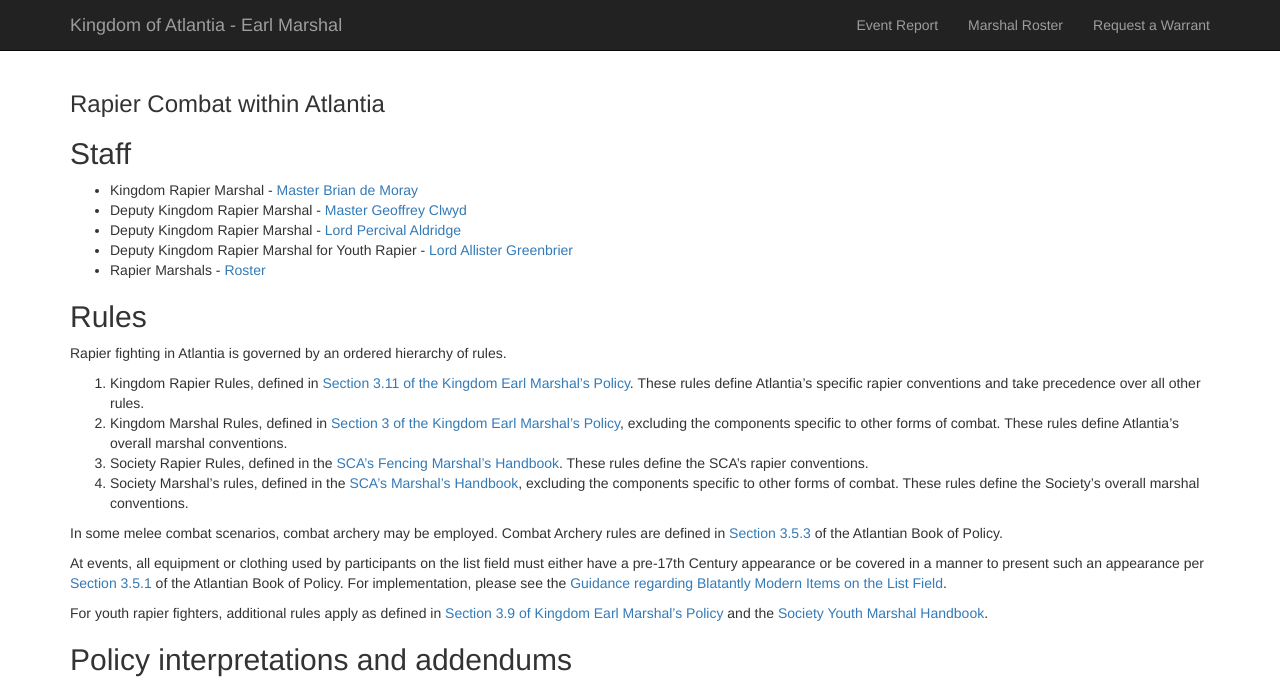
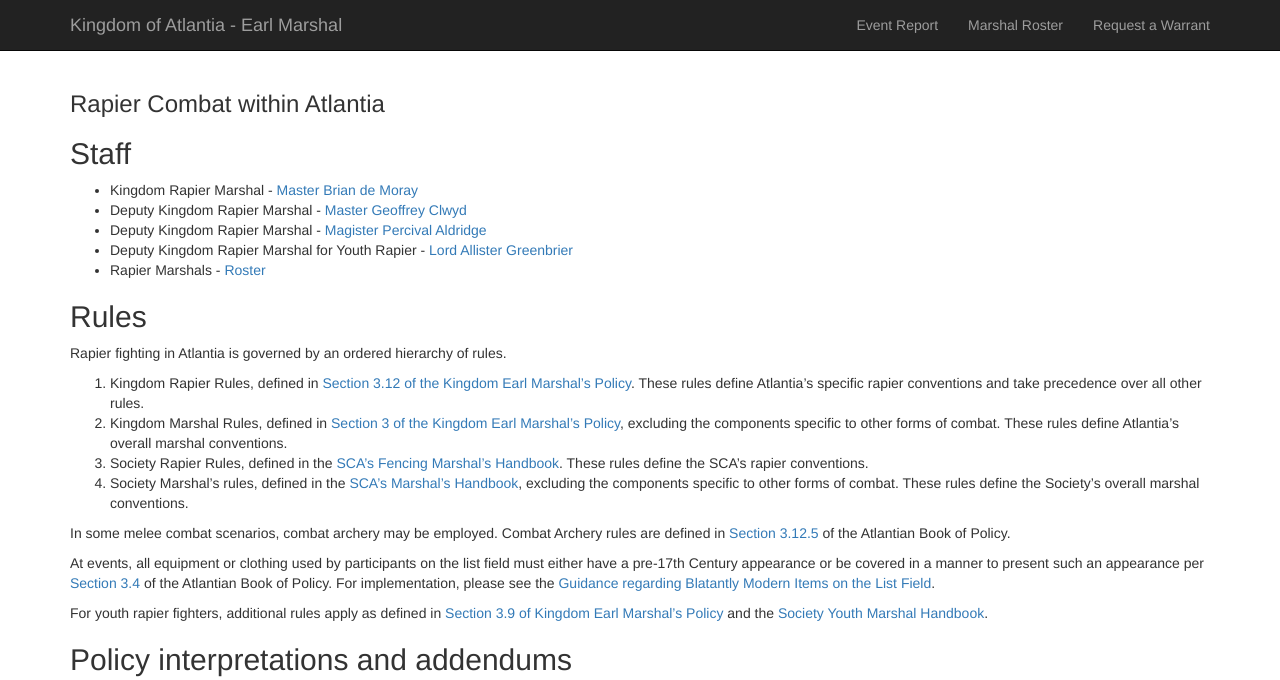
Before and after one commit to academie-de-espee/earl-marshal, a Jekyll site: the page built from rapier.md, in a window 1280 px wide. Shown: the top 680 px of the page. Built offline with Jekyll 4.4.1, drawn with Linux system fonts in a browser that asks for light colours.

Commit message:
Fixed my title.  Updated a number of section numbers to match the new rules published in April 2022

```diff
--- a/rapier.md
+++ b/rapier.md
@@ -7,7 +7,7 @@ layout: default
 
 * Kingdom Rapier Marshal - [Master Brian de Moray](https://warrant.atlantia.sca.org/user/1)
 * Deputy Kingdom Rapier Marshal - [Master Geoffrey Clwyd](https://warrant.atlantia.sca.org/user/1065)
-* Deputy Kingdom Rapier Marshal - [Lord Percival Aldridge](https://warrant.atlantia.sca.org/user/300)
+* Deputy Kingdom Rapier Marshal - [Magister Percival Aldridge](https://warrant.atlantia.sca.org/user/300)
 * Deputy Kingdom Rapier Marshal for Youth Rapier - [Lord Allister Greenbrier](https://warrant.atlantia.sca.org/user/1305)
 * Rapier Marshals - [Roster](https://warrant.atlantia.sca.org/warrants/type/14)
 
@@ -15,14 +15,14 @@ layout: default
 
 Rapier fighting in Atlantia is governed by an ordered hierarchy of rules.
 
-1. Kingdom Rapier Rules, defined in [Section 3.11 of the Kingdom Earl Marshal’s Policy](/paperwork/).  These rules define Atlantia's specific rapier conventions and take precedence over all other rules.
+1. Kingdom Rapier Rules, defined in [Section 3.12 of the Kingdom Earl Marshal’s Policy](/paperwork/).  These rules define Atlantia's specific rapier conventions and take precedence over all other rules.
 2. Kingdom Marshal Rules, defined in [Section 3 of the Kingdom Earl Marshal’s Policy](/paperwork/), excluding the components specific to other forms of combat.  These rules define Atlantia's overall marshal conventions.
 3. Society Rapier Rules, defined in the [SCA's Fencing Marshal's Handbook](https://www.sca.org/wp-content/uploads/2020/04/FencingMarshalsHandbookApril2020.pdf).  These rules define the SCA's rapier conventions.
 4. Society Marshal's rules, defined in the [SCA's Marshal's Handbook](https://www.sca.org/wp-content/uploads/2020/01/marshal_handbook.pdf), excluding the components specific to other forms of combat.  These rules define the Society's overall marshal conventions.
 
-In some melee combat scenarios, combat archery may be employed.  Combat Archery rules are defined in [Section 3.5.3](https://marshal.atlantia.sca.org/paperwork/) of the Atlantian Book of Policy.
+In some melee combat scenarios, combat archery may be employed.  Combat Archery rules are defined in [Section 3.12.5](https://marshal.atlantia.sca.org/paperwork/) of the Atlantian Book of Policy.
 
-At events, all equipment or clothing used by participants on the list field must either have a pre-17th Century appearance or be covered in a manner to present such an appearance per [Section 3.5.1](/paperwork/) of the Atlantian Book of Policy.  For implementation, please see the [Guidance regarding Blatantly Modern Items on the List Field](/procedures/modern/).
+At events, all equipment or clothing used by participants on the list field must either have a pre-17th Century appearance or be covered in a manner to present such an appearance per [Section 3.4](/paperwork/) of the Atlantian Book of Policy.  For implementation, please see the [Guidance regarding Blatantly Modern Items on the List Field](/procedures/modern/).
 
 For youth rapier fighters, additional rules apply as defined in [Section 3.9 of Kingdom Earl Marshal’s Policy](/paperwork/) and the [Society Youth Marshal Handbook](https://www.sca.org/officers/marshal/youthcombat/docs/YouthMartialHandbook.pdf).
 
```
